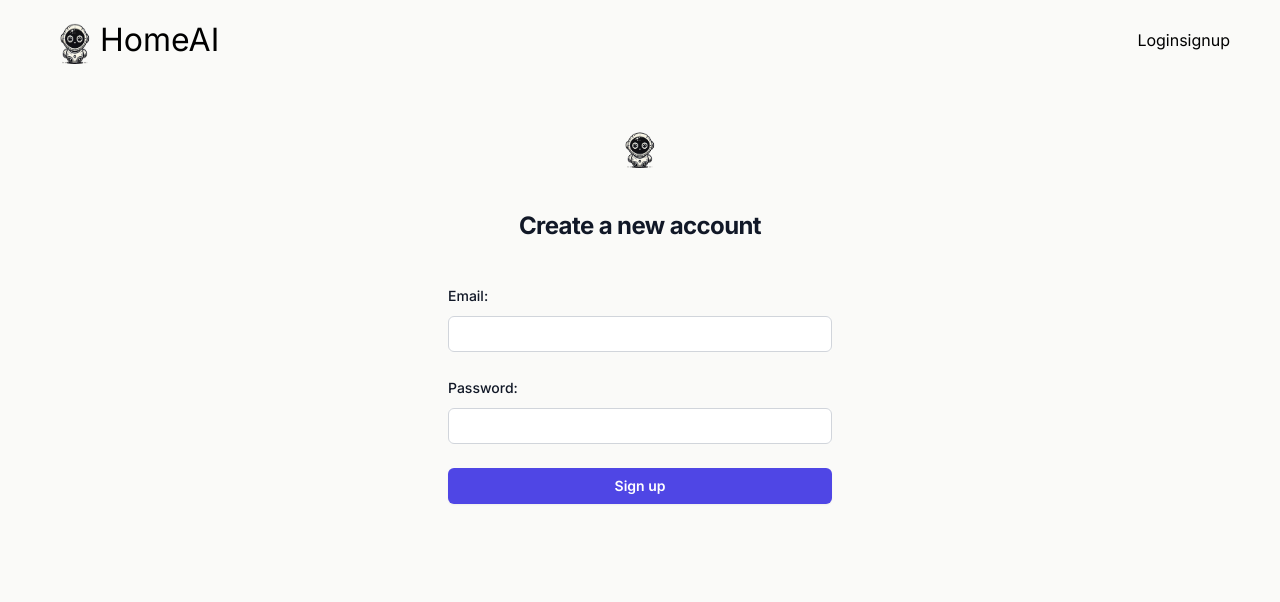
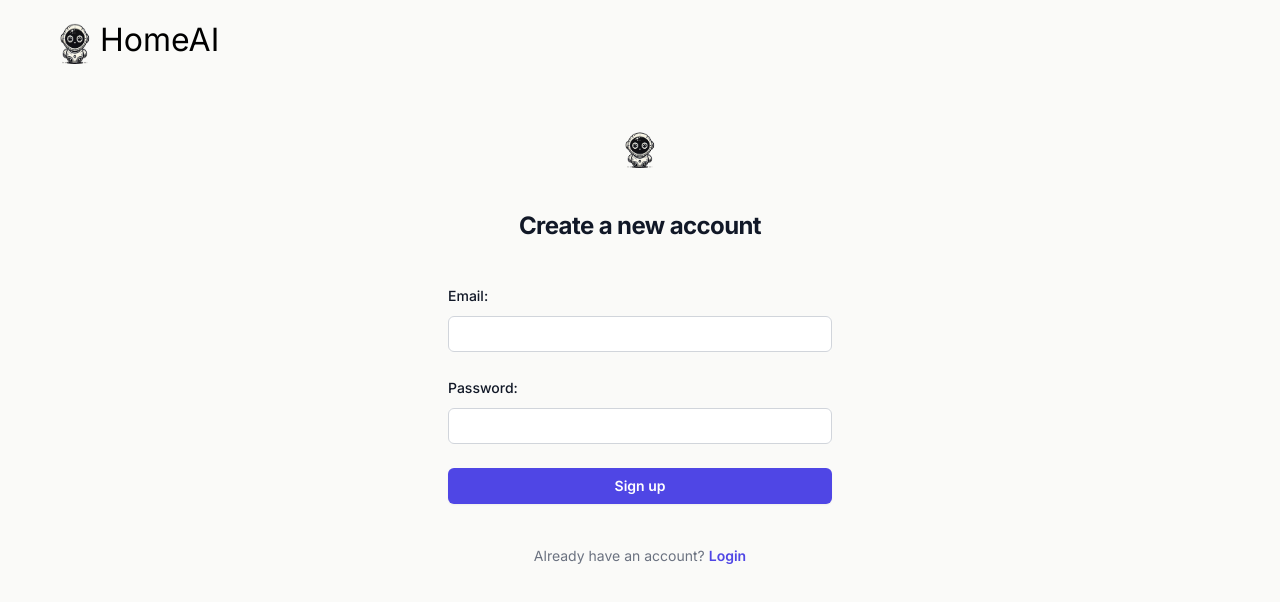
Before and after one commit to Vi-neet/HomeAI, a React (Vite) app in the folder frontend/: page /signup in a window 1280 px wide. Shown: the top 602 px of the page. Built offline with nearby package versions, Linux system fonts and the light colour scheme; no server answers; what @huggingface/inference would draw is missing.

Commit message:
added signup/login links below registration form

```diff
--- a/frontend/src/Pages/Login.jsx
+++ b/frontend/src/Pages/Login.jsx
@@ -1,5 +1,6 @@
 import { useState } from "react";
 import { useLogin } from "../hooks/useLogin";
+import { Link } from "react-router-dom";
 // import logo from "/src/assets/homeAI-transparent.png";
 
 const Login = () => {
@@ -71,6 +72,14 @@ const Login = () => {
           </button>
           {error && <div className="error">{error}</div>}
         </form>
+        <p className="mt-10 text-center text-sm/6 text-gray-500">
+          Don&#39;t have an account?{" "}
+          <Link to="/signup"
+            className="font-semibold text-indigo-600 hover:text-indigo-500"
+          >
+            Signup
+          </Link>
+        </p>
       </div>
     </div>
   );
--- a/frontend/src/Pages/Signup.jsx
+++ b/frontend/src/Pages/Signup.jsx
@@ -1,5 +1,6 @@
 import { useState } from "react";
 import { useSignup } from "../hooks/useSignup";
+import { Link } from "react-router-dom";
 // import logo from "/src/assets/homeAI-transparent.png";
 const Signup = () => {
   const [email, setEmail] = useState("");
@@ -69,6 +70,15 @@ const Signup = () => {
             {error && <div className="error">{error}</div>}
           </div>
         </form>
+        <p className="mt-10 text-center text-sm/6 text-gray-500">
+          Already have an account?{" "}
+          <Link
+            to="/login"
+            className="font-semibold text-indigo-600 hover:text-indigo-500"
+          >
+            Login
+          </Link>
+        </p>
       </div>
     </div>
   );
--- a/frontend/src/components/Header.jsx
+++ b/frontend/src/components/Header.jsx
@@ -50,12 +50,12 @@ const Header = () => {
         </div>
       )}
 
-      {!user && (
+      {/* {!user && (
         <div>
           <Link to="/login">Login</Link>
           <Link to="/signup">signup</Link>
         </div>
-      )}
+      )} */}
     </header>
   );
 };
--- a/frontend/src/index.css
+++ b/frontend/src/index.css
@@ -71,8 +71,8 @@ body {
   color: #c92a2a;
   background-color: #ffe3e3;
   border: 1px solid #c92a2a;
+  font-family: Inter, sans-serif;
 }
-
 
 main {
   padding: 40px 30px 10px;
```
